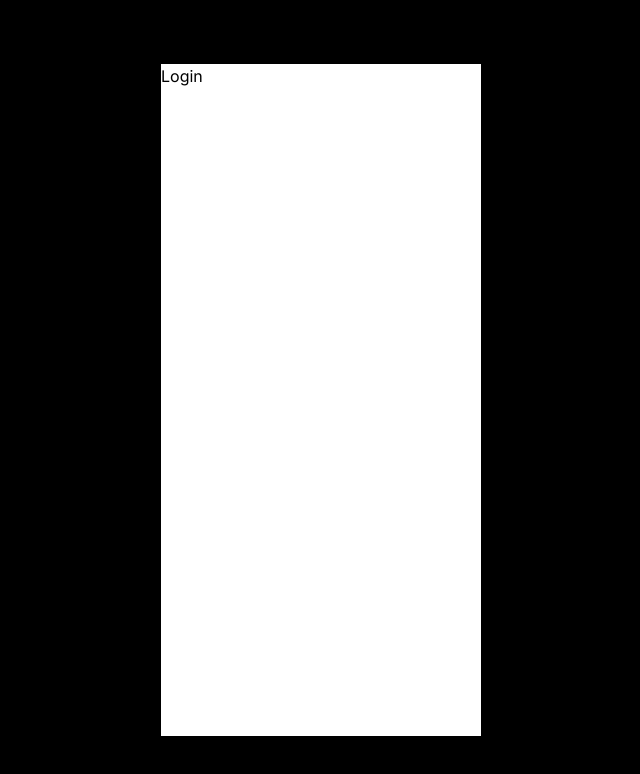
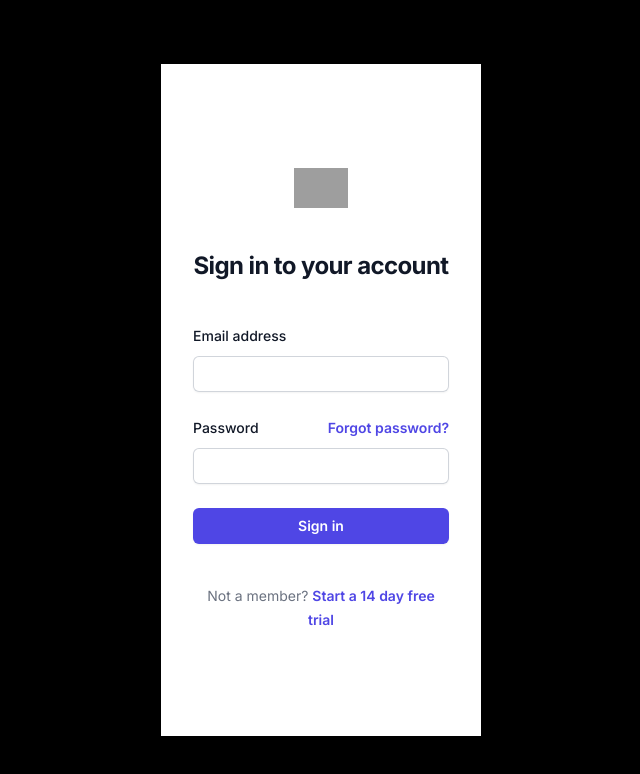
Before and after one commit to jasmin-raith/match-my-size, a Next.js app: page /login in a window 1280 px wide. Shown: the top 774 px of the page, without its empty margins (319-959 px from the left). Built offline with nearby package versions, Linux system fonts and the light colour scheme; grey boxes are pictures that could not be loaded.

Commit message:
Refactor global.css and add basic login page styling

```diff
--- a/app/globals.css
+++ b/app/globals.css
@@ -3,27 +3,20 @@
 @tailwind utilities;
 
 :root {
-  --foreground-rgb: 0, 0, 0;
-  --background-start-rgb: 214, 219, 220;
-  --background-end-rgb: 255, 255, 255;
+  --accent-color: #FF00E6;
+  --accent-color-light: #f747e5;
 }
 
-@media (prefers-color-scheme: dark) {
-  :root {
-    --foreground-rgb: 255, 255, 255;
-    --background-start-rgb: 0, 0, 0;
-    --background-end-rgb: 0, 0, 0;
+@layer base {
+  h1 {
+    @apply text-4xl;
   }
 }
 
-body {
-  color: rgb(var(--foreground-rgb));
-  background: linear-gradient(
-      to bottom,
-      transparent,
-      rgb(var(--background-end-rgb))
-    )
-    rgb(var(--background-start-rgb));
+@layer components {
+  .btn-custom {
+    @apply rounded-md bg-[var(--accent-color)] px-3 py-2 text-sm font-semibold text-white shadow-sm hover:bg-[var(--accent-color-light)] focus-visible:outline focus-visible:outline-2 focus-visible:outline-offset-2 focus-visible:outline-[var(--accent-color)];
+  }
 }
 
 @layer utilities {
--- a/app/login/page.tsx
+++ b/app/login/page.tsx
@@ -1,5 +1,75 @@
 export default function Login() {
     return (
-        <p>Login</p>
+        <div className="flex min-h-full flex-1 flex-col justify-center px-6 py-12 lg:px-8">
+        <div className="sm:mx-auto sm:w-full sm:max-w-sm">
+          <img
+            alt="Your Company"
+            src="https://tailwindui.com/img/logos/mark.svg?color=indigo&shade=600"
+            className="mx-auto h-10 w-auto"
+          />
+          <h2 className="mt-10 text-center text-2xl font-bold leading-9 tracking-tight text-gray-900">
+            Sign in to your account
+          </h2>
+        </div>
+
+        <div className="mt-10 sm:mx-auto sm:w-full sm:max-w-sm">
+          <form action="#" method="POST" className="space-y-6">
+            <div>
+              <label htmlFor="email" className="block text-sm font-medium leading-6 text-gray-900">
+                Email address
+              </label>
+              <div className="mt-2">
+                <input
+                  id="email"
+                  name="email"
+                  type="email"
+                  required
+                  autoComplete="email"
+                  className="block w-full rounded-md border-0 py-1.5 text-gray-900 shadow-sm ring-1 ring-inset ring-gray-300 placeholder:text-gray-400 focus:ring-2 focus:ring-inset focus:ring-indigo-600 sm:text-sm sm:leading-6"
+                />
+              </div>
+            </div>
+
+            <div>
+              <div className="flex items-center justify-between">
+                <label htmlFor="password" className="block text-sm font-medium leading-6 text-gray-900">
+                  Password
+                </label>
+                <div className="text-sm">
+                  <a href="#" className="font-semibold text-indigo-600 hover:text-indigo-500">
+                    Forgot password?
+                  </a>
+                </div>
+              </div>
+              <div className="mt-2">
+                <input
+                  id="password"
+                  name="password"
+                  type="password"
+                  required
+                  autoComplete="current-password"
+                  className="block w-full rounded-md border-0 py-1.5 text-gray-900 shadow-sm ring-1 ring-inset ring-gray-300 placeholder:text-gray-400 focus:ring-2 focus:ring-inset focus:ring-indigo-600 sm:text-sm sm:leading-6"
+                />
+              </div>
+            </div>
+
+            <div>
+              <button
+                type="submit"
+                className="flex w-full justify-center rounded-md bg-indigo-600 px-3 py-1.5 text-sm font-semibold leading-6 text-white shadow-sm hover:bg-indigo-500 focus-visible:outline focus-visible:outline-2 focus-visible:outline-offset-2 focus-visible:outline-indigo-600"
+              >
+                Sign in
+              </button>
+            </div>
+          </form>
+
+          <p className="mt-10 text-center text-sm text-gray-500">
+            Not a member?{' '}
+            <a href="#" className="font-semibold leading-6 text-indigo-600 hover:text-indigo-500">
+              Start a 14 day free trial
+            </a>
+          </p>
+        </div>
+      </div>
     )
 }
--- a/app/page.tsx
+++ b/app/page.tsx
@@ -1,5 +1,3 @@
-import Image from "next/image";
-
 export default function Home() {
   return (
     <p>Home</p>
```
